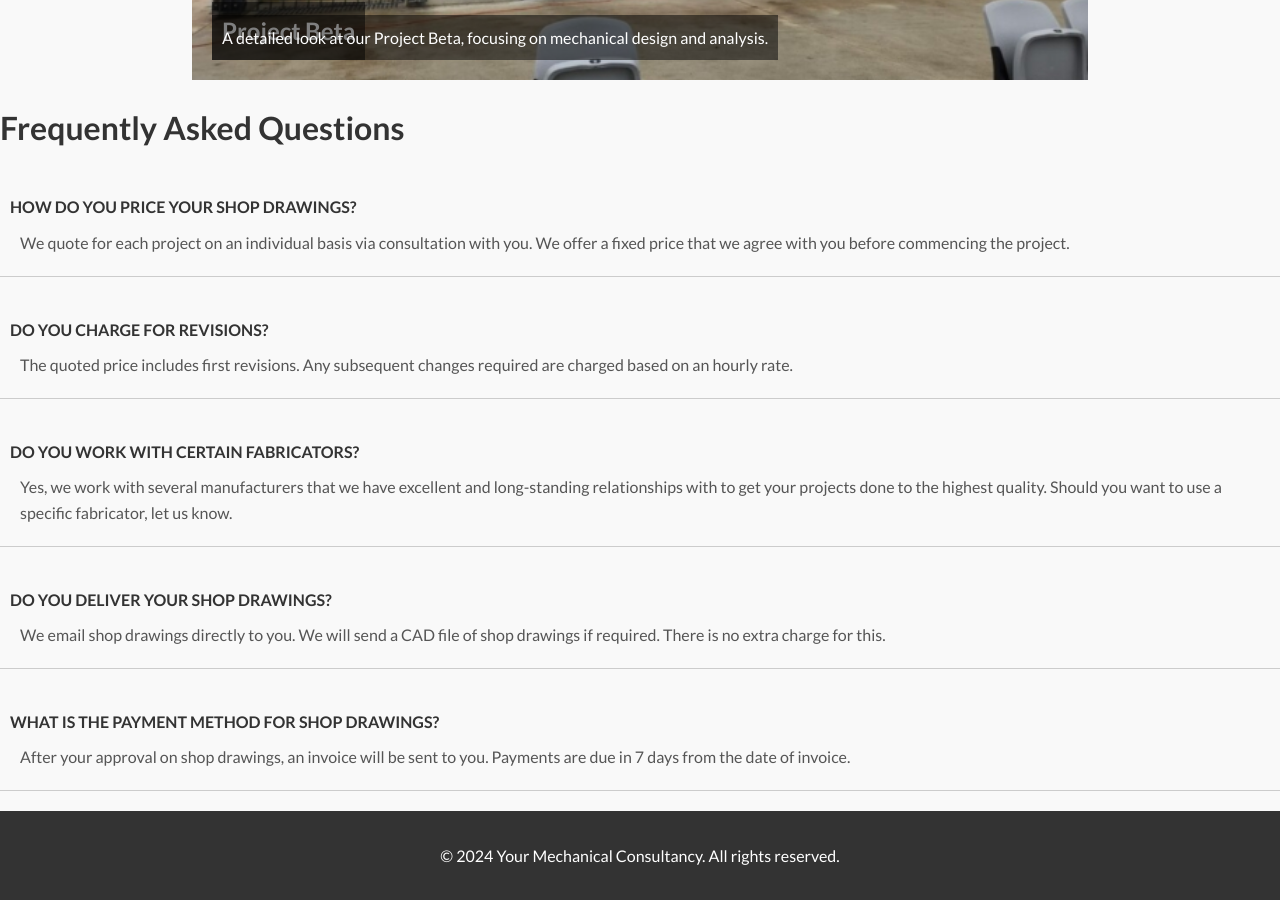
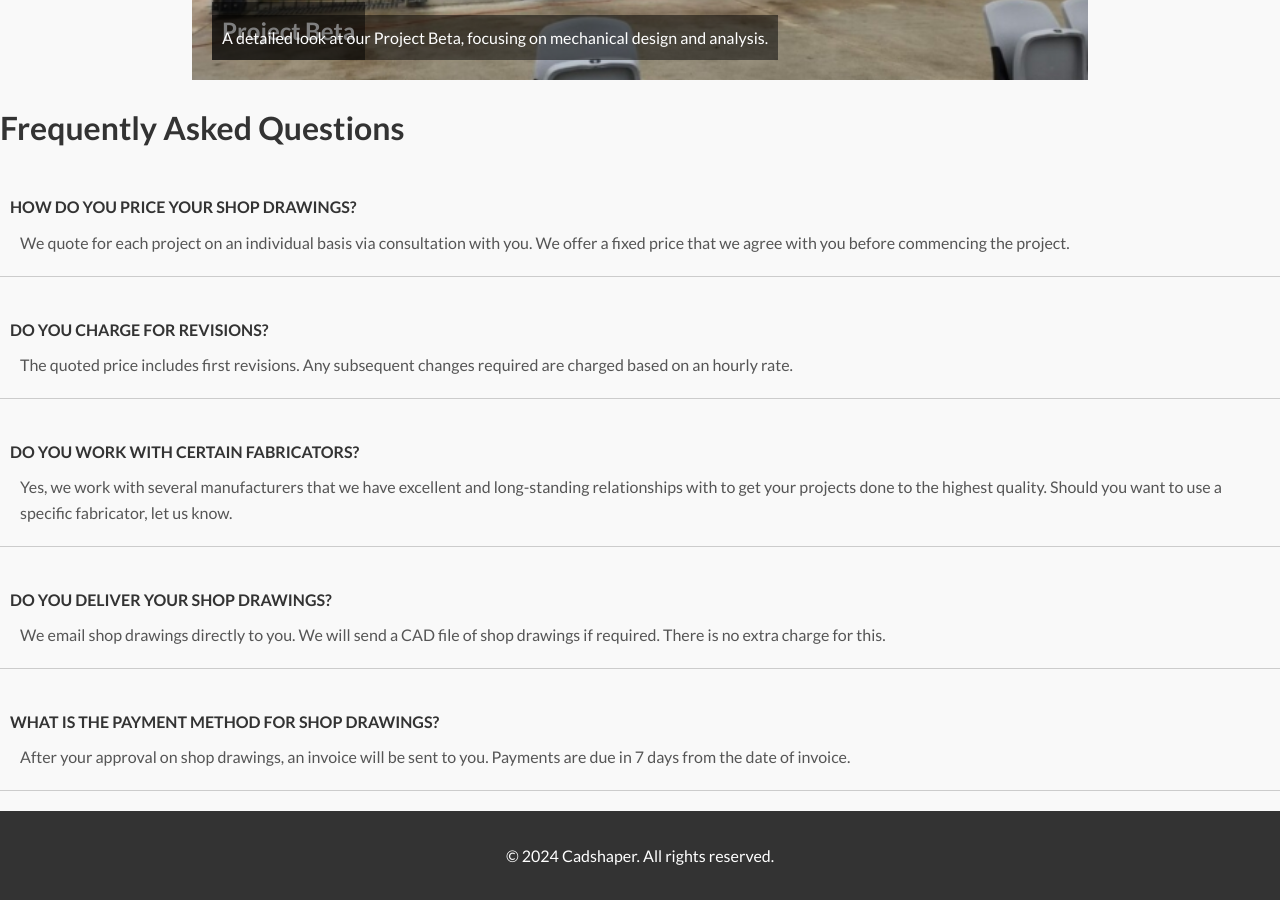
Before and after one commit to cadshape/cadshape.github.io, a Jekyll site: the page built from index.html, in a window 1280 px wide and 900 px high, scrolled down 1247 px. Built offline with Jekyll 4.4.1, drawn with Linux system fonts in a browser that asks for light colours; the list of posts is cut into pages by our own code; some of the changed text lies outside the part shown.

Commit message:
Update _config.yml

```diff
--- a/_config.yml
+++ b/_config.yml
@@ -1,5 +1,5 @@
-title: "Your Mechanical Consultancy"
-description: "Innovative mechanical solutions for modern projects."
+title: "Cadshaper"
+description: "Innovative Engineering Drafting Provider."
 baseurl: "" # Leave empty for GitHub Pages
 url: "https://cadshape.github.io/" # Replace with your GitHub Pages URL
 paginate: 5
```
